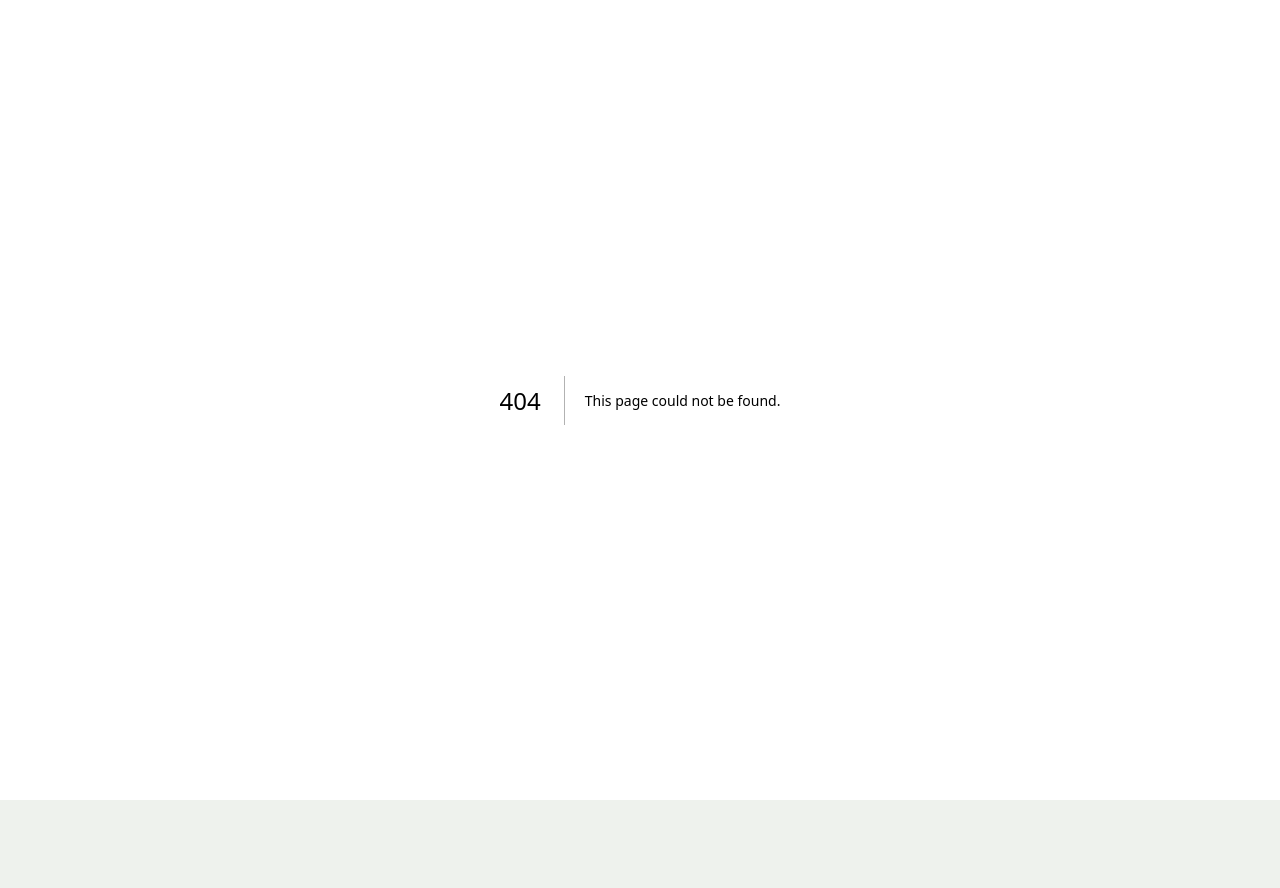
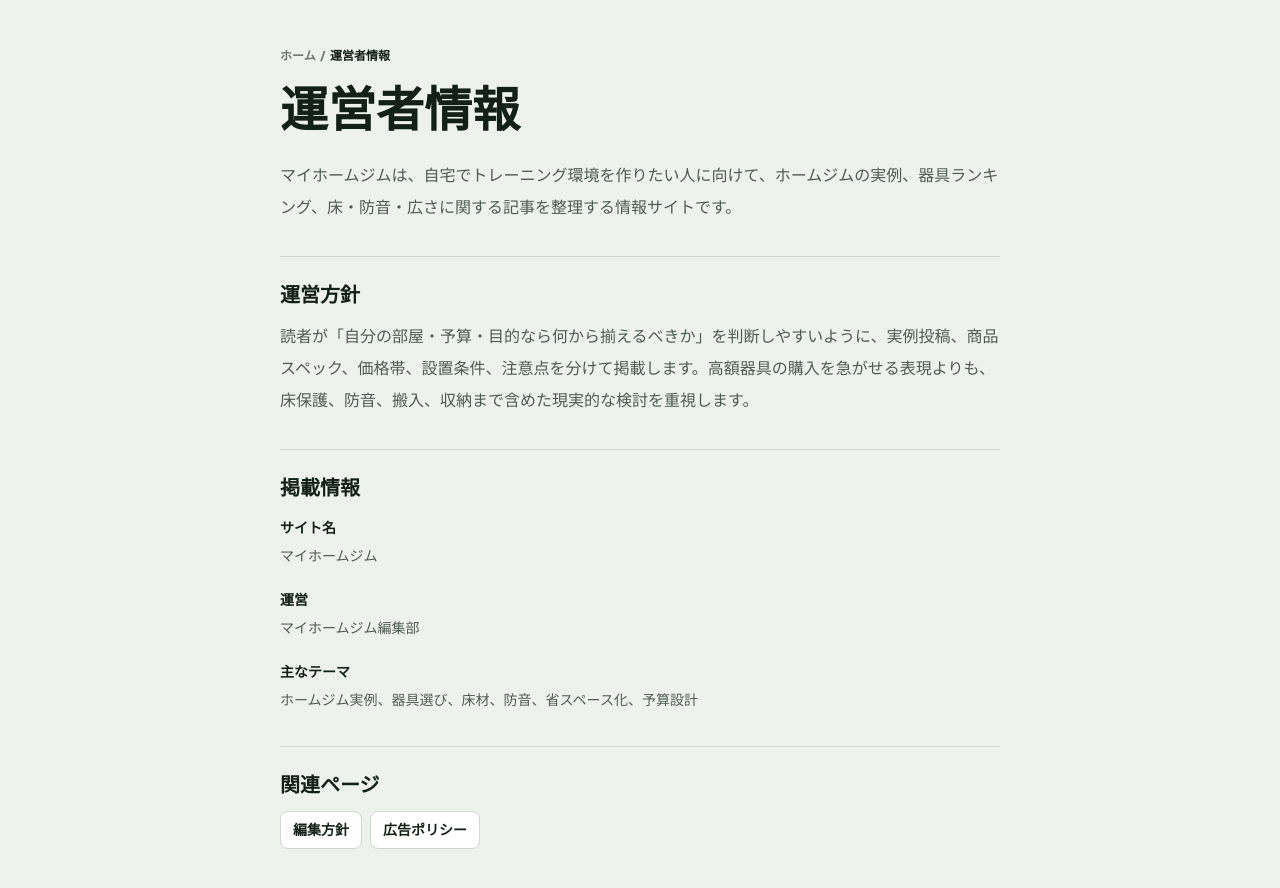
Before and after one commit to taikidev0922/my-home-gym, a Next.js app: page /about in a window 1280 px wide. Before the commit this address had no page. Shown: the top 888 px of the page. Before the commit the page ends 800 px from the top, so only its background shows below. Built offline with nearby package versions, Linux system fonts and the light colour scheme.

Commit message:
docs: about page

```diff
--- /dev/null
+++ b/src/app/about/page.tsx
@@ -0,0 +1,81 @@
+import type { Metadata } from "next";
+import Link from "next/link";
+import { absoluteUrl, siteName } from "@/lib/seo";
+
+export const metadata: Metadata = {
+  title: "運営者情報",
+  description:
+    "マイホームジムの運営目的、掲載している情報、ホームジム実例と器具選びに対する考え方をまとめています。",
+  alternates: {
+    canonical: absoluteUrl("/about"),
+  },
+  openGraph: {
+    title: `運営者情報 | ${siteName}`,
+    description:
+      "マイホームジムの運営目的、掲載している情報、ホームジム実例と器具選びに対する考え方をまとめています。",
+    url: absoluteUrl("/about"),
+    siteName,
+    locale: "ja_JP",
+    type: "website",
+  },
+};
+
+export default function AboutPage() {
+  return (
+    <main className="min-h-screen bg-[#eef2ed] text-[#122018]">
+      <div className="mx-auto max-w-3xl px-4 py-8 sm:px-6 sm:py-12">
+        <nav className="text-xs font-bold text-[#69756d]" aria-label="パンくずリスト">
+          <Link href="/" className="hover:text-[#e4572e]">
+            ホーム
+          </Link>
+          <span className="mx-1">/</span>
+          <span aria-current="page" className="text-[#122018]">
+            運営者情報
+          </span>
+        </nav>
+
+        <h1 className="mt-4 text-3xl font-black leading-tight tracking-normal sm:text-5xl">運営者情報</h1>
+        <p className="mt-5 text-base leading-8 text-[#4e5b52]">
+          マイホームジムは、自宅でトレーニング環境を作りたい人に向けて、ホームジムの実例、器具ランキング、床・防音・広さに関する記事を整理する情報サイトです。
+        </p>
+
+        <section className="mt-8 border-t border-[#cfd8cf] pt-6">
+          <h2 className="text-xl font-bold">運営方針</h2>
+          <p className="mt-3 leading-8 text-[#4e5b52]">
+            読者が「自分の部屋・予算・目的なら何から揃えるべきか」を判断しやすいように、実例投稿、商品スペック、価格帯、設置条件、注意点を分けて掲載します。高額器具の購入を急がせる表現よりも、床保護、防音、搬入、収納まで含めた現実的な検討を重視します。
+          </p>
+        </section>
+
+        <section className="mt-8 border-t border-[#cfd8cf] pt-6">
+          <h2 className="text-xl font-bold">掲載情報</h2>
+          <dl className="mt-3 grid gap-4 text-sm leading-7">
+            <div>
+              <dt className="font-bold">サイト名</dt>
+              <dd className="text-[#4e5b52]">マイホームジム</dd>
+            </div>
+            <div>
+              <dt className="font-bold">運営</dt>
+              <dd className="text-[#4e5b52]">マイホームジム編集部</dd>
+            </div>
+            <div>
+              <dt className="font-bold">主なテーマ</dt>
+              <dd className="text-[#4e5b52]">ホームジム実例、器具選び、床材、防音、省スペース化、予算設計</dd>
+            </div>
+          </dl>
+        </section>
+
+        <section className="mt-8 border-t border-[#cfd8cf] pt-6">
+          <h2 className="text-xl font-bold">関連ページ</h2>
+          <div className="mt-3 flex flex-wrap gap-2">
+            <Link href="/editorial-policy" className="rounded-lg border border-[#cfd8cf] bg-white px-3 py-2 text-sm font-bold hover:border-[#e4572e]">
+              編集方針
+            </Link>
+            <Link href="/advertising-policy" className="rounded-lg border border-[#cfd8cf] bg-white px-3 py-2 text-sm font-bold hover:border-[#e4572e]">
+              広告ポリシー
+            </Link>
+          </div>
+        </section>
+      </div>
+    </main>
+  );
+}
```
